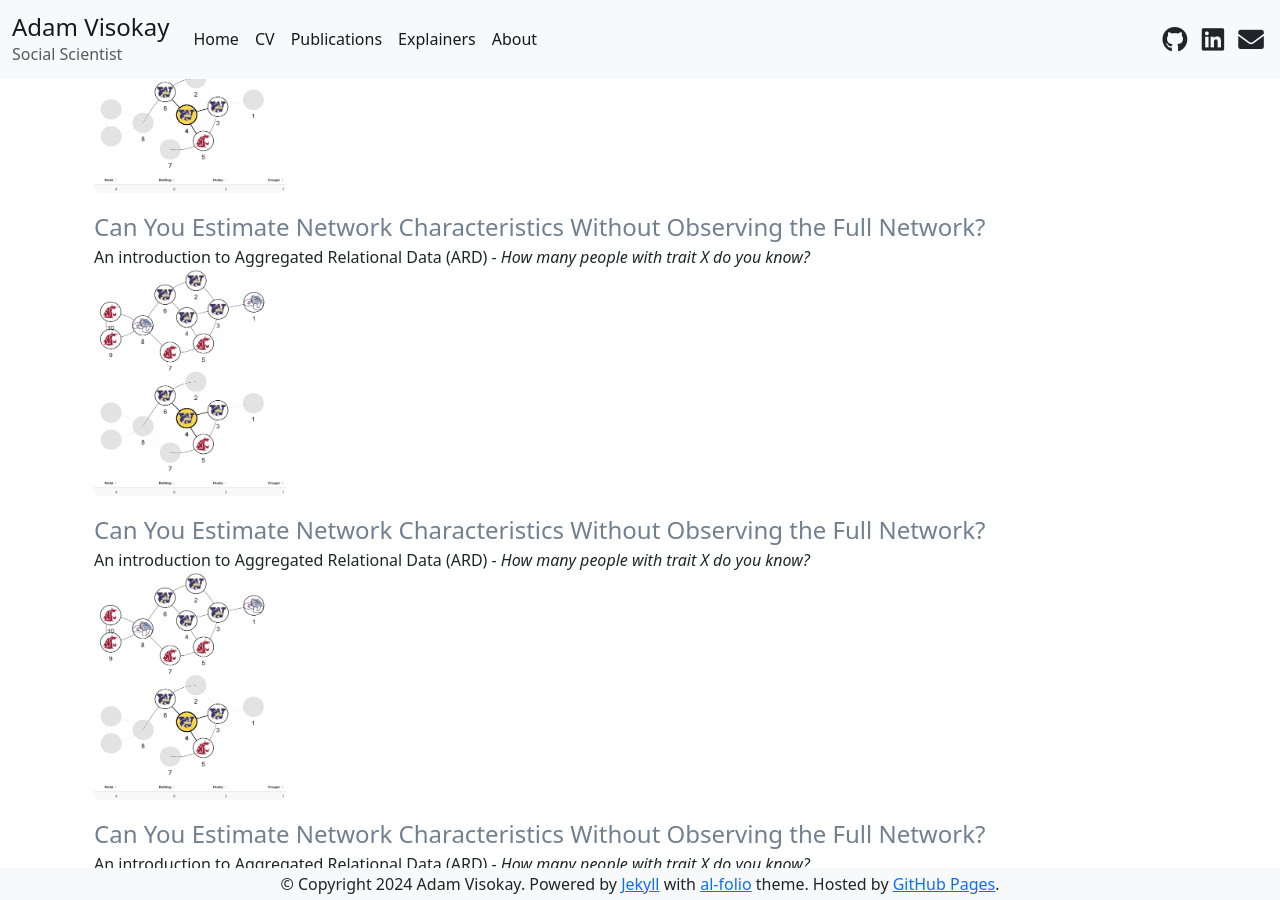
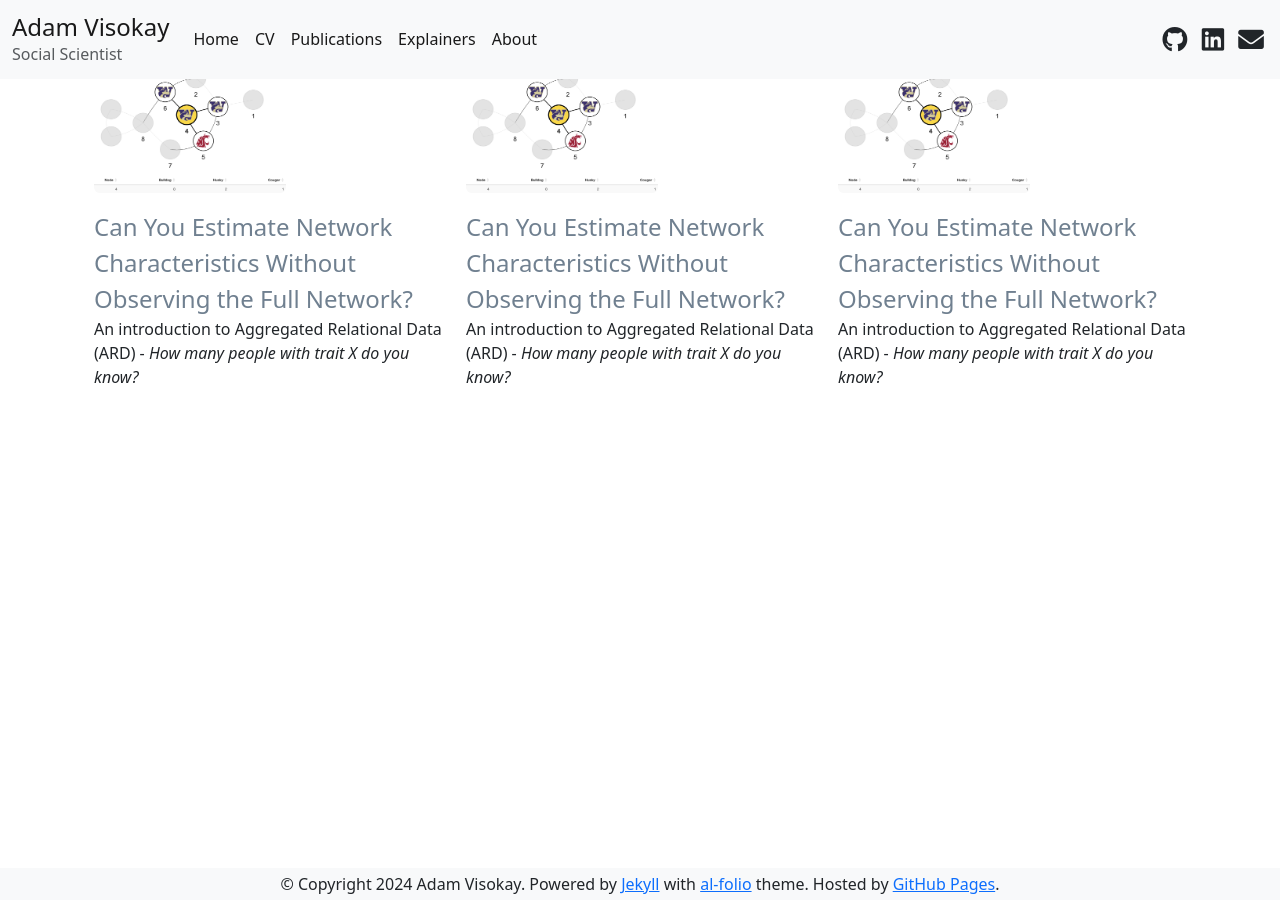
Before and after one commit to avisokay/avisokay.github.io, a Jekyll site: the page built from explainers.html, in a window 1280 px wide and 900 px high, scrolled down 521 px. Built offline with Jekyll 4.4.1, drawn with Linux system fonts in a browser that asks for light colours; nearby versions of some CDN libraries.

Commit message:
another fix ugh

```diff
--- a/_includes/explainers.md
+++ b/_includes/explainers.md
@@ -21,8 +21,8 @@
         <h1></h1>
         <article>
             <br>
-            <div class="explainers mdl-grid">
-                <div class="mdl-cell mdl-cell--4-col explainer">
+            <div class="row explainers">
+                <div class="col-md-4 explainer">
                     <figure>
                         <a href="https://avisokay.shinyapps.io/uw_ard_viz/" target="_blank">
                             <picture>
@@ -38,7 +38,7 @@
                     </div>
                 </div>
                 <!-- Add more explainers here -->
-                <div class="mdl-cell mdl-cell--4-col explainer">
+                <div class="col-md-4 explainer">
                     <figure>
                         <a href="https://avisokay.shinyapps.io/uw_ard_viz/" target="_blank">
                             <picture>
@@ -52,9 +52,8 @@
                     <div class="snippet">
                         An introduction to Aggregated Relational Data (ARD) - <em>How many people with trait X do you know?</em>
                     </div>
-                </div>                    <!-- Another explainer -->
                 </div>
-                <div class="mdl-cell mdl-cell--4-col explainer">
+                <div class="col-md-4 explainer">
                     <figure>
                         <a href="https://avisokay.shinyapps.io/uw_ard_viz/" target="_blank">
                             <picture>
```
